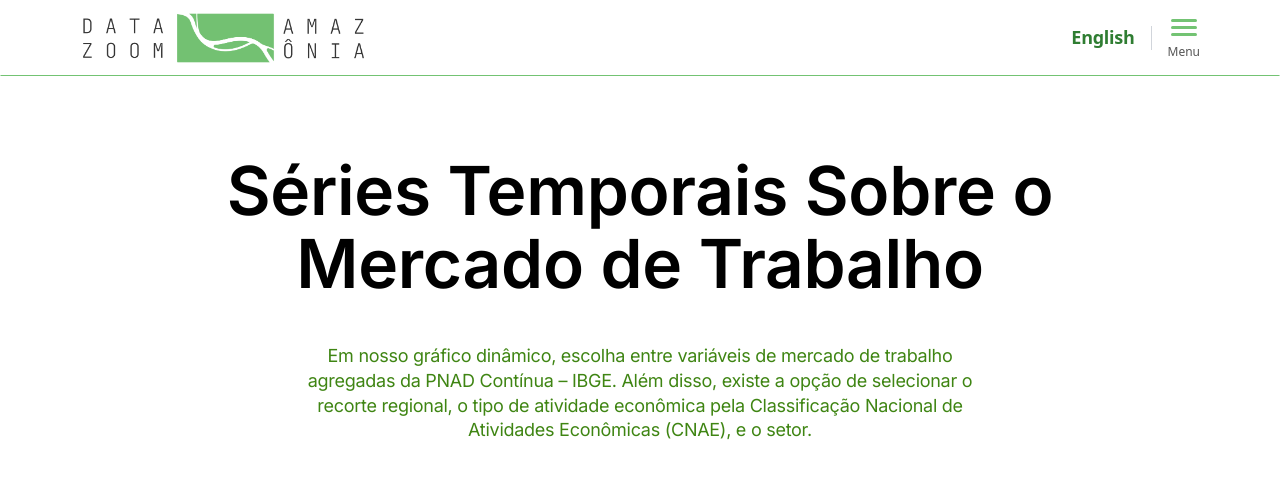
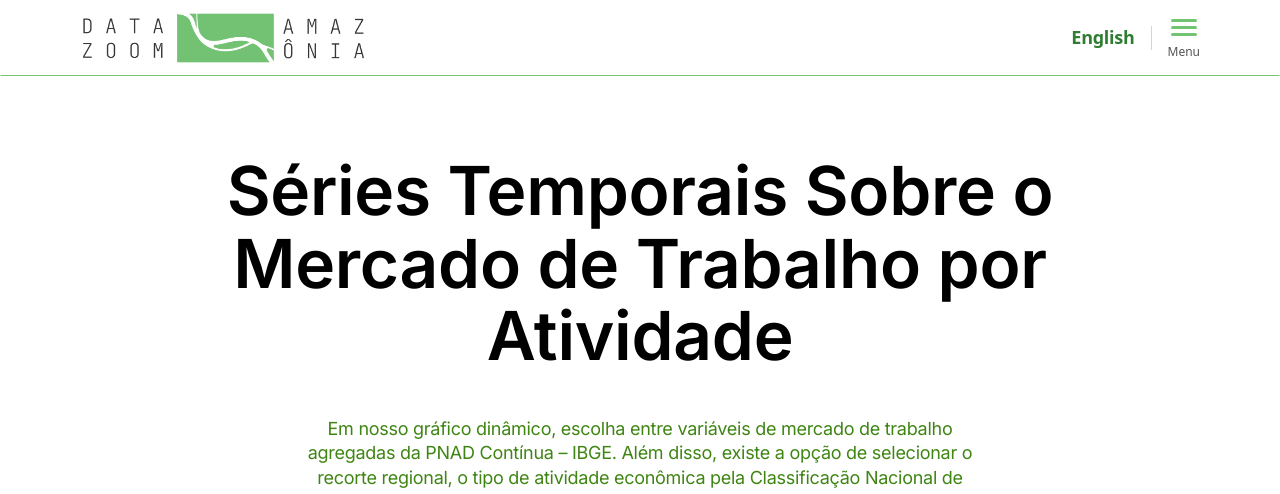
Before and after one commit to datazoompuc/amazonia, a Jekyll site: the page built from pt/viz/series-temporais-mercado-de-trabalho-cnae.md, in a window 1280 px wide and 900 px high, cut to the strip 0-494 px from the top of the window. Built offline with Jekyll 4.4.1, drawn with Linux system fonts in a browser that asks for light colours; nearby versions of some CDN libraries.

Commit message:
small change

```diff
--- a/pt/viz/series-temporais-mercado-de-trabalho-cnae.md
+++ b/pt/viz/series-temporais-mercado-de-trabalho-cnae.md
@@ -2,11 +2,11 @@
 layout: default
 lang: pt
 title: "Séries Temporais Sobre o Mercado de Trabalho"
-description: "Séries Temporais Sobre o Mercado de Trabalho com Recorte por Atividade Econômica"
+description: "Séries Temporais Sobre o Mercado de Trabalho com Recorte por Atividade"
 ---
 <br><br>
 <!-- titulo da viz sem aspas-->
-<h1 class="title-about" style = "margin: 0px 200px;">Séries Temporais Sobre o Mercado de Trabalho</h1>
+<h1 class="title-about" style = "margin: 0px 200px;">Séries Temporais Sobre o Mercado de Trabalho por Atividade</h1>
 <br>
 <!-- instruções sobre o gráfico-->
 <p class="text-center" style="font-size:18px;color:#3f8513; margin:20px 300px;">
```
